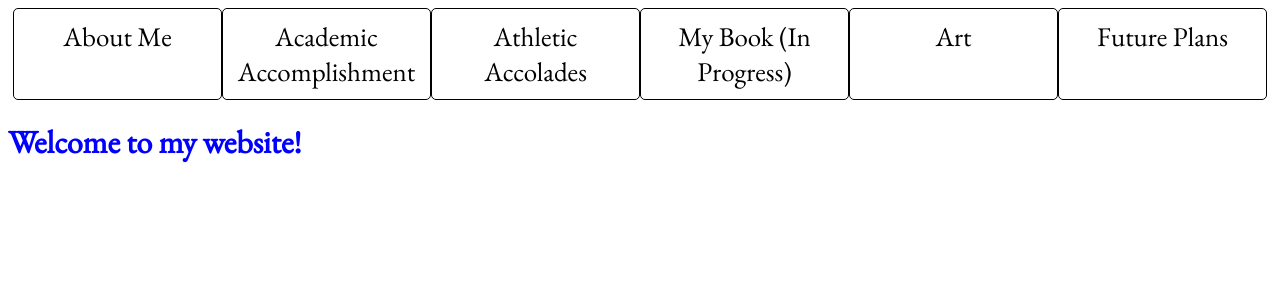
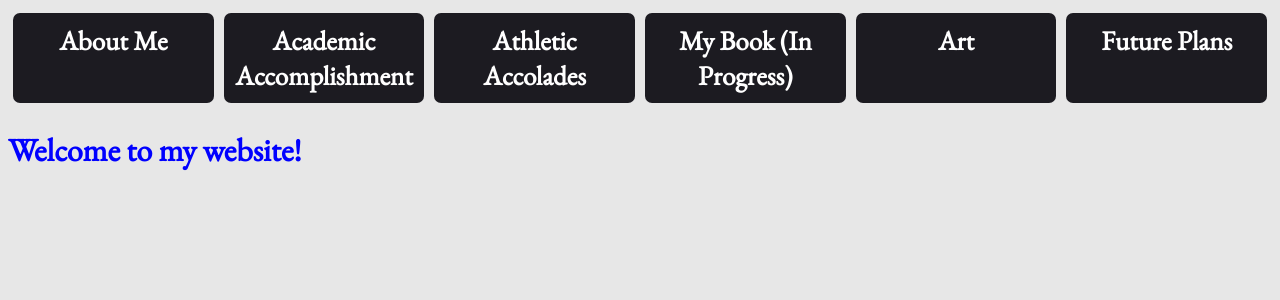
Before and after one commit to fairlawn70/websiteproject, a Flask app: page / in a window 1280 px wide. Shown: the top 300 px of the page. Run offline with Flask 2, Linux system fonts and the light colour scheme.

Commit message:
did stuff

```diff
--- a/static/styles/base.css
+++ b/static/styles/base.css
@@ -1,5 +1,6 @@
 body {
     font-family: "EB Garamond";
+    background-color: #e7e7e7;
 }
 
 
@@ -9,7 +10,7 @@
     flex-wrap: nowrap;
     align-items: stretch;
     list-style-type: none;
-    margin: 5px;
+    margin: 0;
     padding: 0;
 
 
@@ -18,11 +19,17 @@
 
     flex: 1;
     text-align: center;
-    border: 1px solid black;
-    border-radius: 5px;
+    border: 0px solid black;
+    background-color: #1c1b21;
+    border-radius: 7px;
+    margin: 5px;
     padding: 10px
+
 }
 
 ul.tabs span {
     font-size: 27px;
+    color: white;
+    font-weight: 1000;
+    font-style: bold;
 }
```
